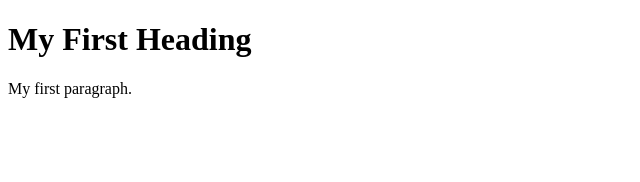
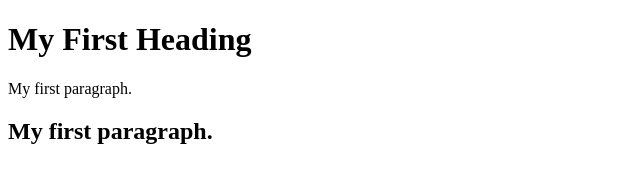
Before and after one commit to LakshmisriRGUKT/wtproject, a plain HTML site: page Basic.html in a window 1280 px wide. Shown: the whole page, without its empty margins (0-640 px from the left). Drawn offline with Linux system fonts and the light colour scheme.

Commit message:
Update Basic.html
added h2 header tag

```diff
--- a/Basic.html
+++ b/Basic.html
@@ -4,6 +4,6 @@
 
 <h1>My First Heading</h1>
 <p>My first paragraph.</p>
-
+<h2>My first paragraph.</h2>
 </body>
 </html>
```
